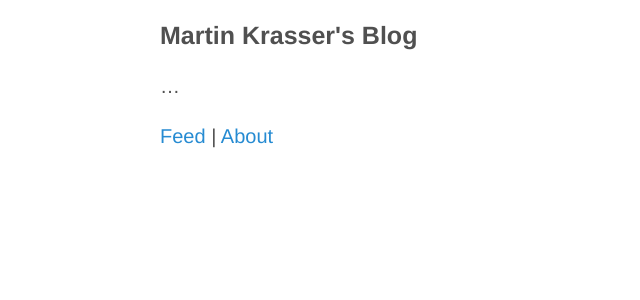
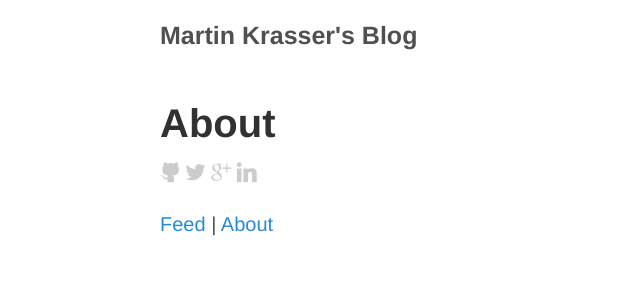
Before and after one commit to krasserm/krasserm.github.io, a Jekyll site: the page built from about.md, in a window 1280 px wide. Shown: the top 300 px of the page, without its empty margins (0-640 px from the left). Built offline with Jekyll 4.4.1, drawn with Linux system fonts in a browser that asks for light colours; some web fonts are replaced.

Commit message:
About section

```diff
--- a/_includes/head.html
+++ b/_includes/head.html
@@ -17,7 +17,7 @@
     <link rel="stylesheet" href="{{ site.baseurl }}css/comments.css">
     <link rel="stylesheet" href="{{ site.baseurl }}css/poole.css">
     <link rel="stylesheet" href="{{ site.baseurl }}css/socicon.css">
-    <link rel="stylesheet" href="{{ site.baseurl }}css/share.css">
+    <link rel="stylesheet" href="{{ site.baseurl }}css/social.css">
     <link rel="stylesheet" href="{{ site.baseurl }}css/syntax.css">
 
     <!-- RSS -->
--- a/_layouts/default.html
+++ b/_layouts/default.html
@@ -14,6 +14,7 @@
     </header>
 
     <main>
+        <h1>{{ page.title }}</h1>
         {{ content }}
     </main>
 
--- a/about.md
+++ b/about.md
@@ -3,4 +3,7 @@ layout: default
 title: About
 ---
 
-...
+<a href="http://github.com/krasserm" class="default-social-button"><span class="socicon">Q</span></a>
+<a href="http://twitter.com/mrt1nz" class="default-social-button"><span class="socicon">a</span></a>
+<a href="http://plus.google.com/u/0/115420131270379583938" class="default-social-button"><span class="socicon">c</span></a>
+<a href="http://de.linkedin.com/in/krasserm" class="default-social-button"><span class="socicon">j</span></a>
--- a/css/share.css
+++ b/css/social.css
@@ -5,6 +5,10 @@
 .share-buttons-label {
   color: #ccc;
   font-weight: bold;
+}
+
+.default-social-button {
+  color: #ccc;
 }
 
 .custom-social-buttons {
```
